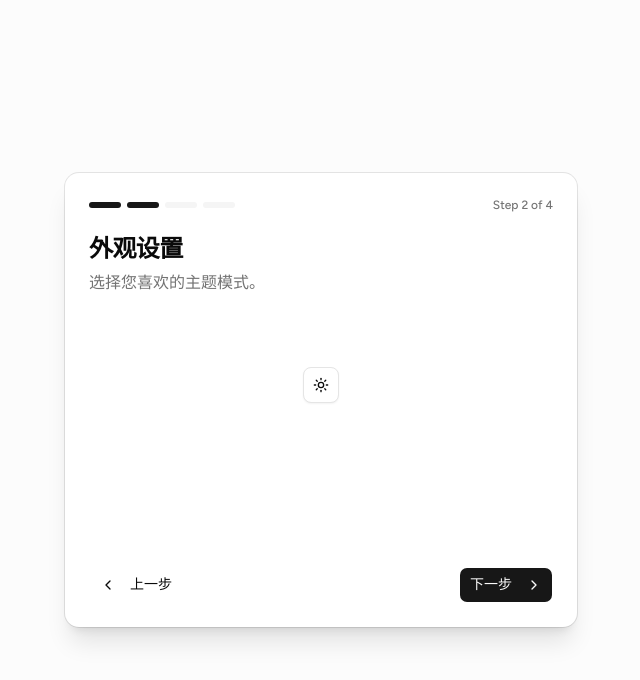
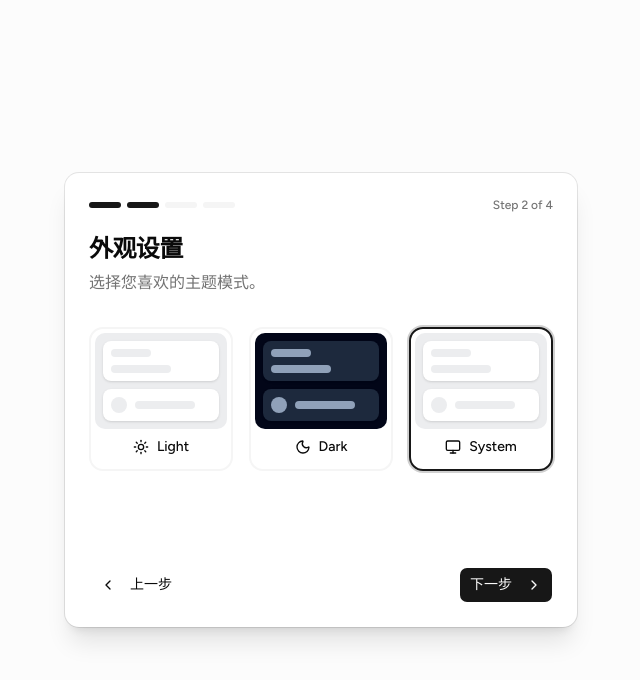
Before and after one commit to Lighting-Team/RTLauncher, a Next.js app: page /initialize in a window 1280 px wide. Both pictures are taken after a click on the button "下一步". Shown: the top 680 px of the page, without its empty margins (319-959 px from the left). Built offline with nearby package versions, Linux system fonts and the light colour scheme.

Commit message:
feat: 还原原先的预览明暗选择页面

```diff
--- a/app/initialize/page.tsx
+++ b/app/initialize/page.tsx
@@ -5,16 +5,17 @@ import { Card, CardContent, CardDescription, CardFooter, CardHeader, CardTitle }
 import { Button } from "@/components/ui/button"
 import { Label } from "@/components/ui/label"
 import { Select, SelectContent, SelectItem, SelectTrigger, SelectValue } from "@/components/ui/select"
-import { ChevronRight, CheckCircle2, ChevronLeft, Loader2, FileWarning, Search } from "lucide-react"
+import { ChevronRight, CheckCircle2, ChevronLeft, Loader2, FileWarning, Search, Sun, Moon, Monitor } from "lucide-react"
 import { invoke } from "@tauri-apps/api/core"
+import { useTheme } from "next-themes"
 import { ModeToggle } from "@/components/theme-toggle"
-import { useRouter } from "next/navigation"
+
 
 export default function StartPage() {
   const [step, setStep] = React.useState(1)
   const [isConfigCreated, setIsConfigCreated] = React.useState(false)
   const totalSteps = 4
-  const router = useRouter()
+
 
   const nextStep = () => setStep((prev) => Math.min(prev + 1, totalSteps))
   const prevStep = () => setStep((prev) => Math.max(prev - 1, 1))
@@ -86,7 +87,7 @@ export default function StartPage() {
             {step !== 1 ? "上一步" : ""}
           </Button>
           <Button
-            onClick={step === totalSteps ? () => router.push("/") : nextStep}
+            onClick={step === totalSteps ? () => console.log("Finish") : nextStep}
             disabled={step === 3 && !isConfigCreated}
           >
             {step === totalSteps ? "完成" : "下一步"}
@@ -119,10 +120,82 @@ function StepOne() {
   )
 }
 
+function ThemePreviewLight() {
+  return (
+    <div className="space-y-2 rounded-lg bg-[#ecedef] p-2">
+      <div className="space-y-2 rounded-md bg-white p-2 shadow-sm">
+        <div className="h-2 w-[40px] rounded-lg bg-[#ecedef]" />
+        <div className="h-2 w-[60px] rounded-lg bg-[#ecedef]" />
+      </div>
+      <div className="flex items-center space-x-2 rounded-md bg-white p-2 shadow-sm">
+        <div className="h-4 w-4 rounded-full bg-[#ecedef]" />
+        <div className="h-2 w-[60px] rounded-lg bg-[#ecedef]" />
+      </div>
+    </div>
+  )
+}
+
+function ThemePreviewDark() {
+  return (
+    <div className="space-y-2 rounded-lg bg-slate-950 p-2">
+      <div className="space-y-2 rounded-md bg-slate-800 p-2 shadow-sm">
+        <div className="h-2 w-[40px] rounded-lg bg-slate-400" />
+        <div className="h-2 w-[60px] rounded-lg bg-slate-400" />
+      </div>
+      <div className="flex items-center space-x-2 rounded-md bg-slate-800 p-2 shadow-sm">
+        <div className="h-4 w-4 rounded-full bg-slate-400" />
+        <div className="h-2 w-[60px] rounded-lg bg-slate-400" />
+      </div>
+    </div>
+  )
+}
+
 function StepTheme() {
+  const { setTheme, theme, systemTheme } = useTheme()
+  const [mounted, setMounted] = React.useState(false)
+
+  React.useEffect(() => {
+    setMounted(true)
+  }, [])
+
+  if (!mounted) {
+    return <div className="h-[200px]" />
+  }
+
   return (
-    <div className="flex items-center justify-center py-10">
-      <ModeToggle />
+    <div className="grid grid-cols-3 gap-4">
+      <div
+        className={`cursor-pointer rounded-xl border-2 p-1 hover:bg-accent hover:text-accent-foreground ${theme === 'light' ? 'border-primary ring-2 ring-primary/20' : 'border-muted'}`}
+        onClick={() => setTheme("light")}
+      >
+        <ThemePreviewLight />
+        <div className="flex items-center justify-center p-2 font-medium text-sm gap-2">
+           <Sun className="h-4 w-4" />
+           <span className="hidden sm:inline">Light</span>
+        </div>
+      </div>
+
+      <div
+        className={`cursor-pointer rounded-xl border-2 p-1 hover:bg-accent hover:text-accent-foreground ${theme === 'dark' ? 'border-primary ring-2 ring-primary/20' : 'border-muted'}`}
+        onClick={() => setTheme("dark")}
+      >
+        <ThemePreviewDark />
+        <div className="flex items-center justify-center p-2 font-medium text-sm gap-2">
+           <Moon className="h-4 w-4" />
+           <span className="hidden sm:inline">Dark</span>
+        </div>
+      </div>
+
+      <div
+        className={`cursor-pointer rounded-xl border-2 p-1 hover:bg-accent hover:text-accent-foreground ${theme === 'system' ? 'border-primary ring-2 ring-primary/20' : 'border-muted'}`}
+        onClick={() => setTheme("system")}
+      >
+        {systemTheme === 'dark' ? <ThemePreviewDark /> : <ThemePreviewLight />}
+        <div className="flex items-center justify-center p-2 font-medium text-sm gap-2">
+           <Monitor className="h-4 w-4" />
+           <span className="hidden sm:inline">System</span>
+        </div>
+      </div>
     </div>
   )
 }
```
